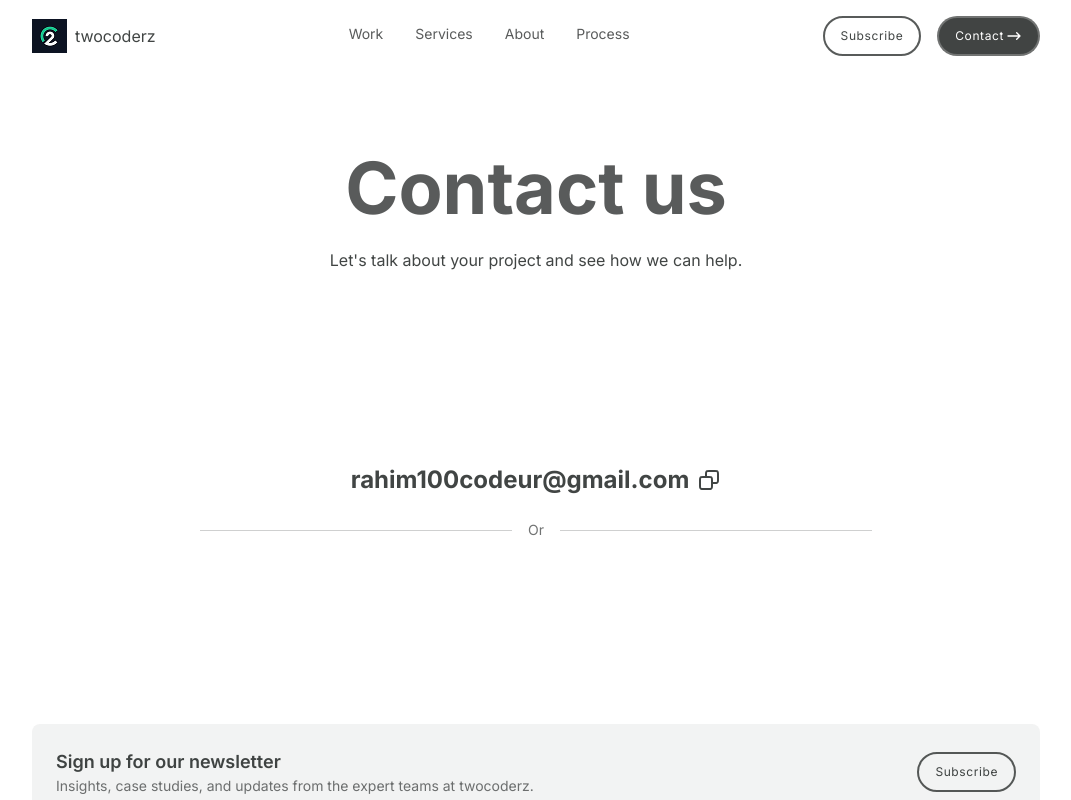
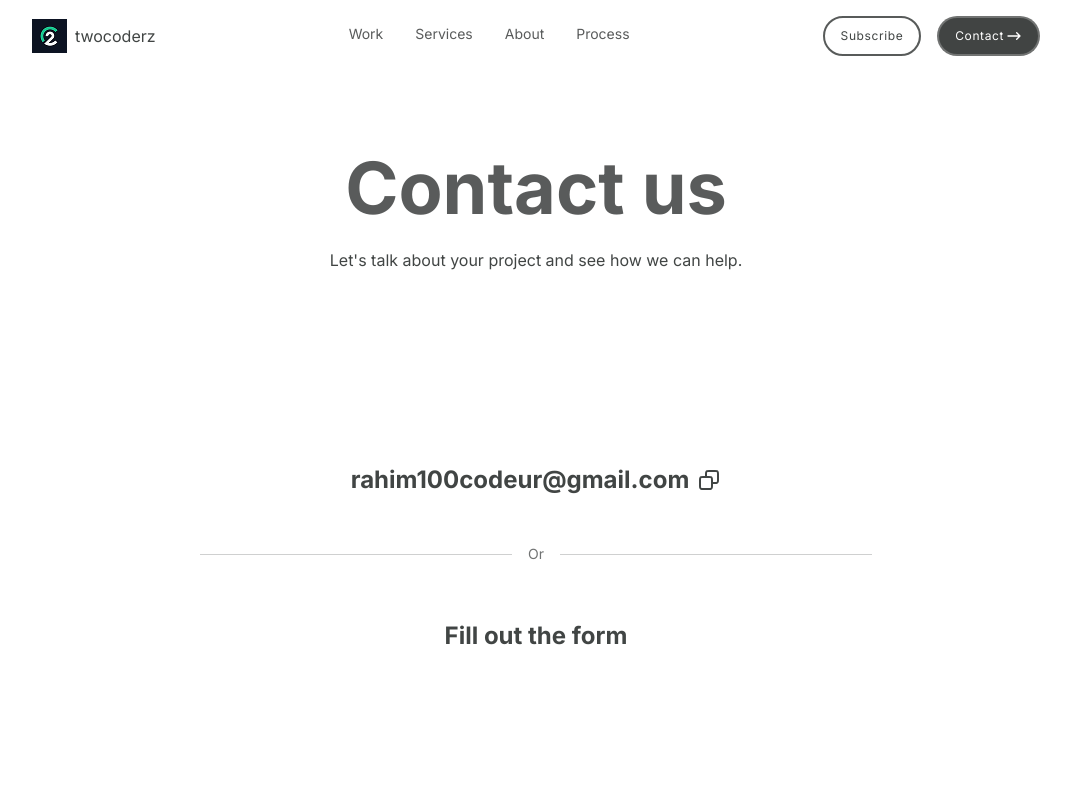
Before and after one commit to twocoderz/twocoderz.team, a React (Vite) app: page /contact in a window 1280 px wide. Shown: the top 800 px of the page, without its empty margins (104-1175 px from the left). Built offline with nearby package versions, Linux system fonts and the light colour scheme.

Commit message:
create form file

```diff
--- a/src/pages/contact/ContactPage.tsx
+++ b/src/pages/contact/ContactPage.tsx
@@ -17,12 +17,22 @@ export default function ContactPage() {
         <Container>
           <div className="max-w-2xl mx-auto flex flex-col items-center">
             {/* email link */}
-            <EmailLink href="#" label="rahim100codeur@gmail.com" />
+            <EmailLink
+              href="#"
+              label="rahim100codeur@gmail.com"
+              className="mb-p6"
+            />
             {/* separator */}
             <div className="my-6 flex w-full items-center gap-4">
               <div className="h-px flex-1 bg-black/20" />
               <span className="text-sm text-black/60">Or</span>
               <div className="h-px flex-1 bg-black/20" />
+            </div>
+            {/* the form */}
+            <div className="flex flex-col mt-p8">
+              <h2 className="text-2xl font-bold text-black-80 text-center">
+                Fill out the form
+              </h2>
             </div>
           </div>
         </Container>
--- /dev/null
+++ b/src/pages/contact/components/ContactForm.tsx
@@ -0,0 +1,3 @@
+export default function ContactForm() {
+  return <form action=""></form>;
+}
```
